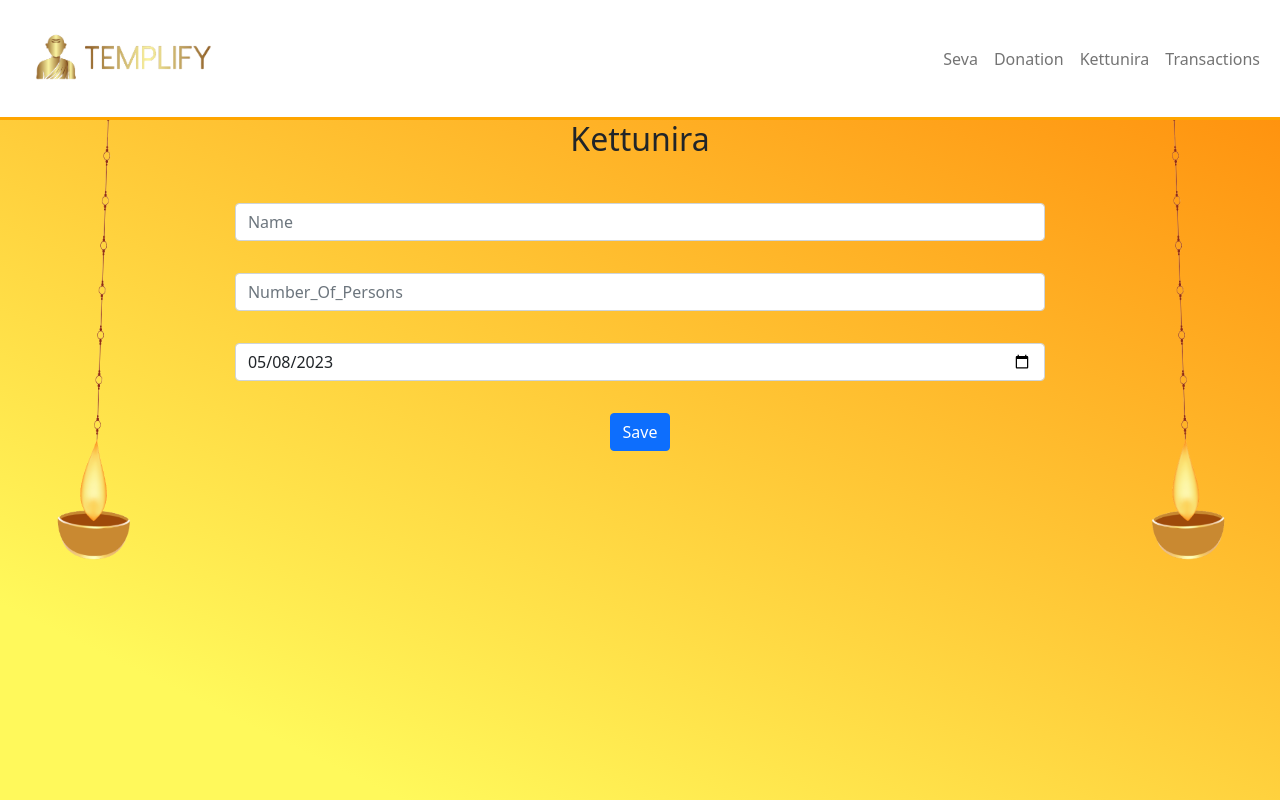
After one commit to sumanthaka/templify, a Flask app: page /kettunira in a window 1280 px wide. The commit adds this page. Run offline with Flask 2, Linux system fonts and the light colour scheme; some libraries are stand-ins or nearby versions.

Commit message:
Kettunira Done

```diff
--- a/templify/__init__.py
+++ b/templify/__init__.py
@@ -12,8 +12,10 @@
 from templify.seva.routes import seva
 from templify.donation.routes import donation
 from templify.transactions.routes import transactions
+from templify.kettunira.routes import kettunira
 
 app.register_blueprint(main)
 app.register_blueprint(seva)
 app.register_blueprint(donation)
 app.register_blueprint(transactions)
+app.register_blueprint(kettunira)
--- /dev/null
+++ b/templify/kettunira/routes.py
@@ -0,0 +1,19 @@
+from flask import Blueprint, render_template, request, redirect, url_for, jsonify
+from templify.models import Kettunira
+
+kettunira = Blueprint('kettunira', __name__)
+
+
+@kettunira.route('/kettunira', methods=['GET', 'POST'])
+def kettunira_page():
+    if request.method == 'POST':
+        data=request.json
+        trans_id = Kettunira.save_kettunira(data)
+        return url_for('kettunira.kettu_bill', kettu_id=str(trans_id), _external=True)
+    return render_template('kettunira.html')
+
+
+@kettunira.route('/kettu_bill/<kettu_id>')
+def kettu_bill(kettu_id):
+    info = Kettunira.get_kettunira(kettu_id)
+    return render_template('kettu_bill.html', info=info)
--- /dev/null
+++ b/templify/static/js/kettunira.js
@@ -0,0 +1,26 @@
+document.getElementById('kettunira_date').valueAsDate = new Date();
+
+async function submitKettunira() {
+    let name = document.getElementById('name').value
+    let n_of_persons = document.getElementById('n_of_persons').value
+    let kettunira_date = document.getElementById('kettunira_date').value
+
+
+    let data={
+        name: name,
+        n_of_persons: n_of_persons,
+        kettunira_date: kettunira_date,
+    }
+    console.log(data)
+    await fetch('/kettunira',{
+        method: 'POST',
+        headers: {
+            'Content-type': 'application/json'
+        },
+        body: JSON.stringify(data)
+    })
+        .then(response => response.text())
+        .then(data => {
+            location.href = data
+        })
+}
--- a/templify/templates/base.html
+++ b/templify/templates/base.html
@@ -17,6 +17,7 @@
                 <ul class="navbar-nav ms-auto">
                     <li class="nav-item"><a class="nav-link" href="{{ url_for('seva.seva_page') }}">Seva</a></li>
                     <li class="nav-item"><a class="nav-link" href="{{ url_for('donation.donation_page') }}">Donation</a></li>
+                    <li class="nav-item"><a class="nav-link" href="{{ url_for('kettunira.kettunira_page') }}">Kettunira</a></li>
                     <li class="nav-item"><a class="nav-link" href="{{ url_for('transactions.transactions_page') }}"><span style="color: var(--bs-nav-link-hover-color);">Transactions</span></a></li>
                 </ul>
             </div>
--- /dev/null
+++ b/templify/templates/kettunira.html
@@ -0,0 +1,14 @@
+{% extends 'base.html' %}
+
+{% block content %}
+    <h2 style="text-align: center;margin-bottom: 1.4em">Kettunira</h2>
+    <form style="border-color: var(--bs-danger);margin: 0.6em;" >
+        <input id="name" class="form-control" type="text" name="Name" placeholder="Name" style="margin-bottom: 2em;" required/>
+        <input id="n_of_persons" class="form-control" type="number" name="Number_Of_Persons" placeholder="Number_Of_Persons" style="margin-bottom: 2em;" required/>
+        <input id="kettunira_date" class="form-control" type="date" style="margin-bottom: 2em">
+        <div style="display: flex;justify-content: center">
+            <a onclick="submitKettunira()" class="btn btn-primary">Save</a>
+        </div>
+    </form>
+    <script src="{{ url_for('main.catch_all', path='js/kettunira.js') }}"></script>
+{% endblock %}
```
Also changed, not shown: templify/models.py (+17 -2 lines), templify/templates/kettu_bill.html (added, +44 -0 lines), templify/kettunira/__init__.py (added).
